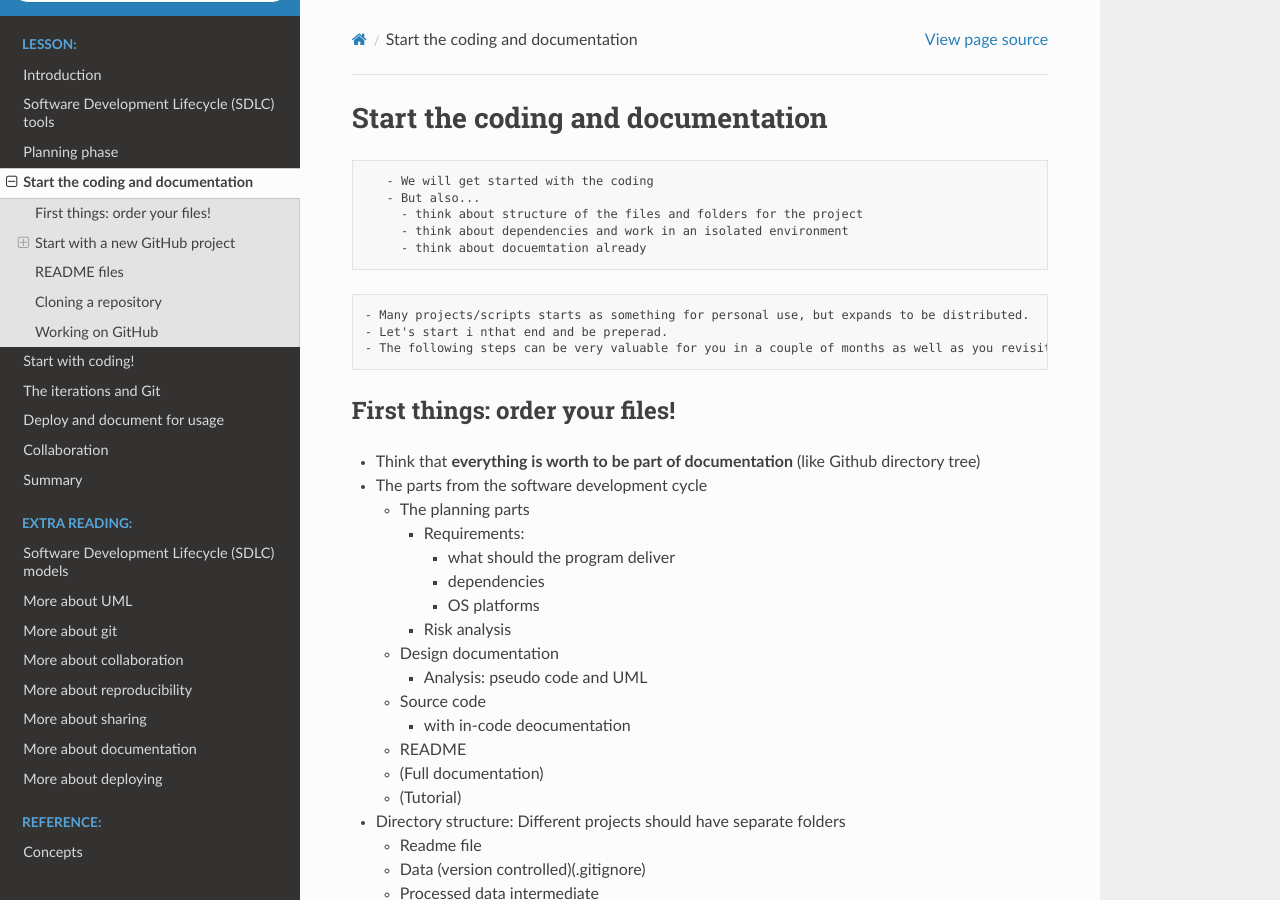
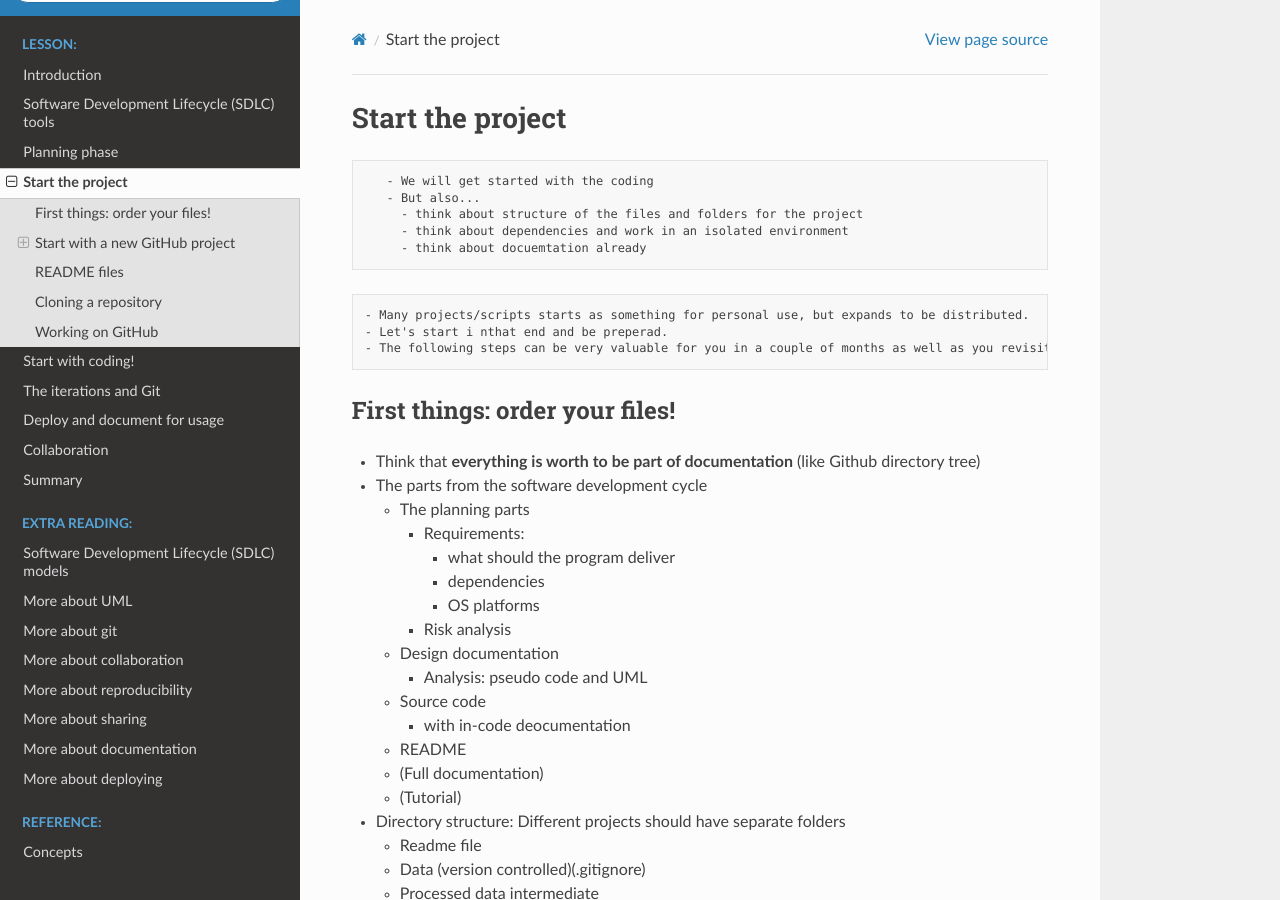
Before and after one commit to UPPMAX/programming_formalisms_intro, a Sphinx documentation site: the page built from doc/startup.md, in a window 1280 px wide and 900 px high. Built offline with Sphinx 7.4.7 and the Read the Docs theme 2.0.0, drawn with Linux system fonts in a browser that asks for light colours; pages that are not in the unit, such as notebooks, are missing from menus.

Commit message:
start the project head startup.md

````diff
--- a/doc/startup.md
+++ b/doc/startup.md
@@ -1,5 +1,4 @@
-# Start the coding and documentation
-
+# Start the project
 ```{Objectives}
    - We will get started with the coding
    - But also...
````
